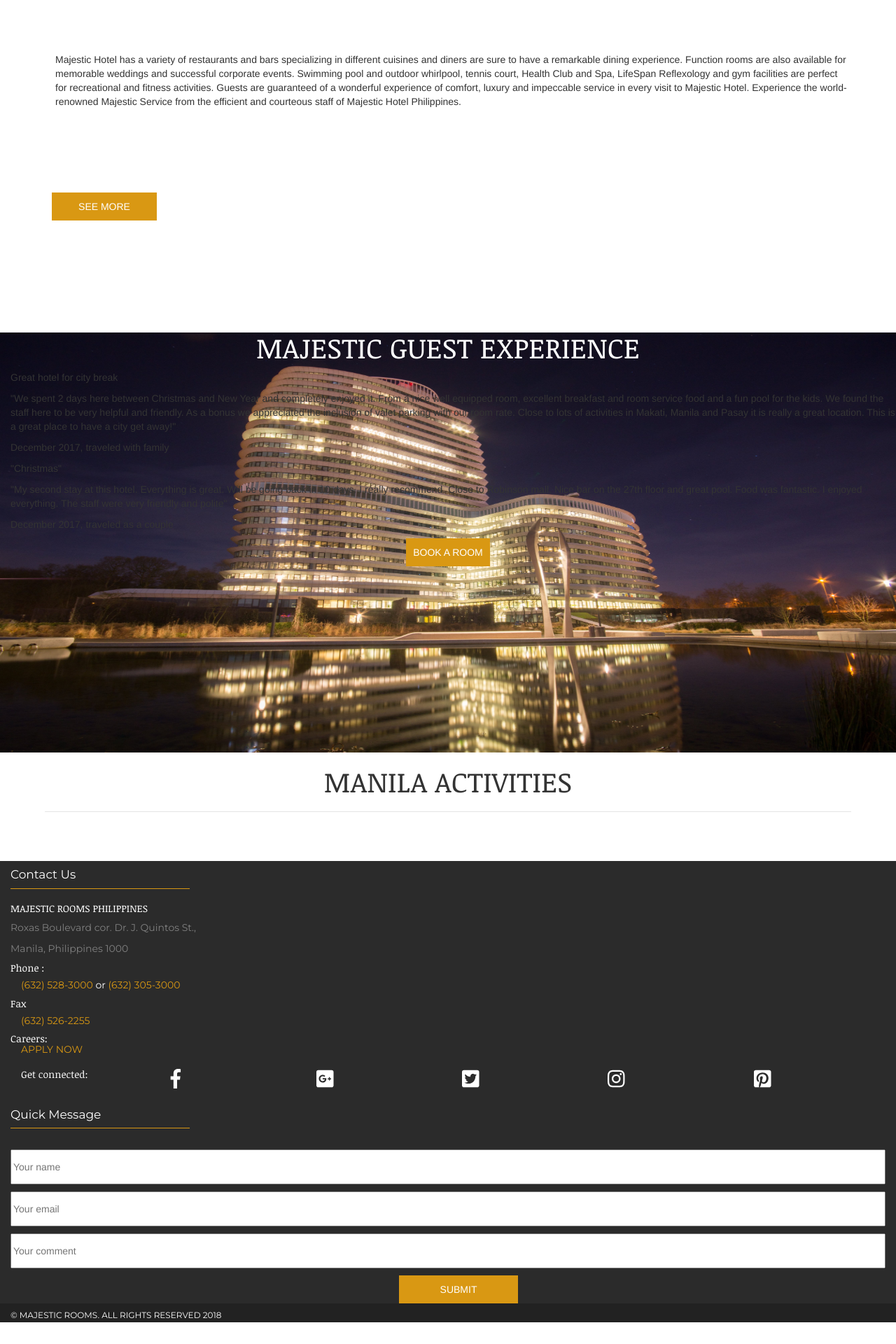
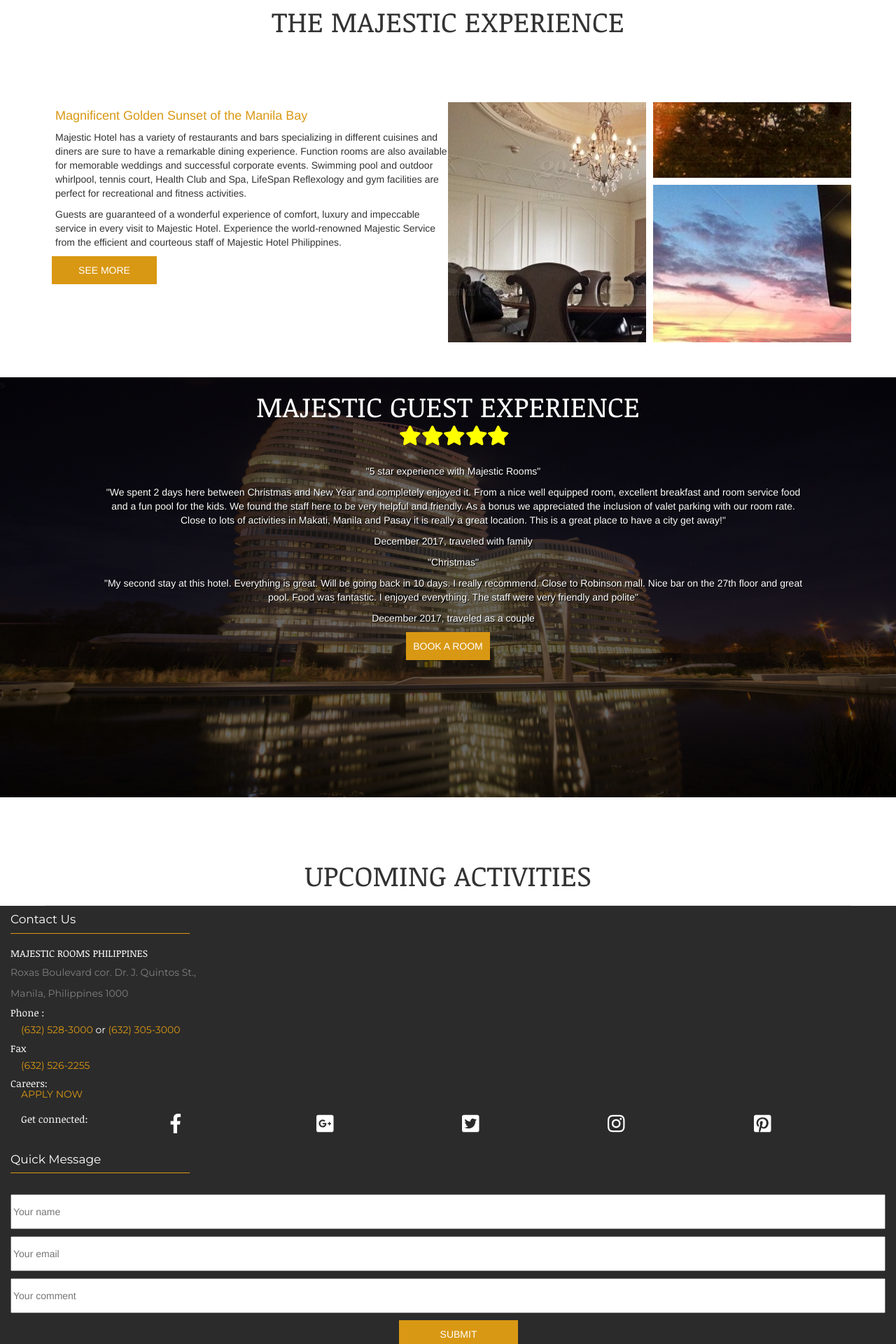
Before and after one commit to pochhhhh/Majestic-Rooms, a PHP site: page / in a window 1280 px wide. Shown: the part 2937-4857 px from the top of the page at 70% size. Before the commit the page ends 4826 px from the top, so only its background shows below. Run offline with PHP 8.4, Linux system fonts and the light colour scheme; some libraries are stand-ins or nearby versions.

Commit message:
updated the PHP files, fixed up the correct external styling file paths

```diff
--- a/html/index.html
+++ b/html/index.html
@@ -82,6 +82,8 @@
 
 </section>
 
+</header>
+
 <h1>Carrying on work from the office 12/03</h1>
 
 
@@ -93,7 +95,7 @@
 
 </section>
 
-</header>
+
 
 
 
--- a/index.php
+++ b/index.php
@@ -8,7 +8,7 @@
 <title>Majestic Rooms</title>
 
 
-<link rel="stylesheet" href="style.css" type="text/css">
+<link rel="stylesheet" href="./style.css" type="text/css">
 <link href="https://fonts.googleapis.com/css?family=Noticia+Text" rel="stylesheet">
 <link href="https://fonts.googleapis.com/css?family=Rokkitt" rel="stylesheet">
 <link href="https://fonts.googleapis.com/css?family=Montserrat" rel="stylesheet">
@@ -31,10 +31,60 @@
 
 <!-- Header showcase -->
 
-<?php require("header.php"); ?>
+
+<header>
+
+<section id="navbar">
+
+	<!-- Insert Bootstrap navbar here -->
 
 
-<h1>Carrying on work from the office 05/03</h1>
+
+	<nav class="navbar navbar-fixed-top navbar-inverse">
+
+	<div class="container-fluid">
+
+	<div class="navbar-header">
+
+
+
+	<a href="#" class="navbar-left"><img src="./images/logo.png"></a>
+
+
+
+	<button type="button" class="navbar-toggle collapsed" data-toggle="collapse" data-target="#menu">
+
+	<span class="icon-bar"></span>
+	<span class="icon-bar"></span>
+	<span class="icon-bar"></span>
+
+	</button>
+
+	</div>
+
+	<div class="collapse navbar-collapse" id="menu">
+
+	<ul class="nav navbar-nav navbar-right">
+
+	<li><a href="#">Test</a></li>
+	<li><a href="#">Test</a></li>
+	<li><a href="#">Test</a></li>
+
+	</ul>
+
+	</div>
+
+	</div>
+
+	</nav>
+
+
+
+</section>
+
+</header>
+
+<h1>Carrying on work from the office 12/03</h1>
 
 
 
@@ -45,7 +95,7 @@
 
 </section>
 
-</header>
+
 
 
 
@@ -59,27 +109,38 @@
 
 	<div class="grid-container">
 
+
 <input class="grid-item" type="date" name="checkin">
 <input class="grid-item" type="date" name="checkout">
 <input class="grid-item" name="code">
 
-<button type="button">BOOK A ROOM</button>
+
+
+
 
 </div>
+
+<button type="button">BOOK A ROOM</button>
 
 <hr>
 
 </section>
 
+<h1 class="be-a-majestic-member">BE A MAJESTIC MEMBER</h1>
+
 <hr>
+
+
 
 <section id="section-a"> <!-- BE A MAJESTIC MEMBER -->
 
-<h1>BE A MAJESTIC MEMBER</h1>
 
-<hr>
+<div class="section-a-img">
 
-<div class="box"></div>
+<img src="./images/member.jpeg">
+
+</div>
+
 
 <ul>
 
@@ -91,6 +152,8 @@
 
 
 </ul>
+
+
 
 
 <div class="sign-buttons">
@@ -307,34 +370,83 @@
 </ul>
 
 
+
+
 </section>
 
 <section id="section-c"><!-- THE MAJESTIC EXPERIENCE -->
 
+<h1>THE MAJESTIC EXPERIENCE</h1>
 
 
+<div class="section-c-grids">
+
+<div class="section-c-1">
 
 <h4>
 Magnificent Golden Sunset of the Manila Bay</h4>
 
-<p>Majestic Hotel has a variety of restaurants and bars specializing in different cuisines and diners are sure to have a remarkable dining experience. Function rooms are also available for memorable weddings and successful corporate events. Swimming pool and outdoor whirlpool, tennis court, Health Club and Spa, LifeSpan Reflexology and gym facilities are perfect for recreational and fitness activities.
+<p>Majestic Hotel has a variety of restaurants and bars specializing in different cuisines and diners are sure to have a remarkable dining experience. Function rooms are also available for memorable weddings and successful corporate events. Swimming pool and outdoor whirlpool, tennis court, Health Club and Spa, LifeSpan Reflexology and gym facilities are perfect for recreational and fitness activities.</p>
 
-Guests are guaranteed of a wonderful experience of comfort, luxury and impeccable service in every visit to Majestic Hotel. Experience the world-renowned Majestic Service from the efficient and courteous staff of Majestic Hotel Philippines.</p>
+<p>Guests are guaranteed of a wonderful experience of comfort, luxury and impeccable service in every visit to Majestic Hotel. Experience the world-renowned Majestic Service from the efficient and courteous staff of Majestic Hotel Philippines.</p>
 
 
 <button class="button">SEE MORE</button>
 
+</div>
+
+<div class="section-c-2">
+
+<div class="big-left"></div>
+<div class="top-right"></div>
+<div class="bottom-right"></div>
+
+
+
+
+
+</div>
+
+</div>
+
 
 </section>
 
+
+
 <section id="section-d"><!-- Majestic GUEST EXPERIENCE -->
 
-<div class="background-image"></div>
+<div class="opacity-layer">
 
 
 <h1>MAJESTIC GUEST EXPERIENCE</h1>
 
-<p>Great hotel for city break</p>
+<div class="star-rating">
+
+<div><i class="fas fa-star fa-2x"></i>
+
+</div>
+<div><i class="fas fa-star fa-2x"></i>
+
+</div>
+<div><i class="fas fa-star fa-2x"></i>
+
+</div>
+
+<div><i class="fas fa-star fa-2x"></i>
+
+</div>
+<div><i class="fas fa-star fa-2x"></i>
+
+</div>
+
+
+
+</div>
+
+<div id="reviews">
+
+<p>"5 star experience with Majestic Rooms"</p>
 
 <p>"We spent 2 days here between Christmas and New Year and completely enjoyed it. From a nice well equipped room, excellent breakfast and room service food and a fun pool for the kids. We found the staff here to be very helpful and friendly. As a bonus we appreciated the inclusion of valet parking with our room rate. Close to lots of activities in Makati, Manila and Pasay it is really a great location. This is a great place to have a city get away!"
 </p>
@@ -350,10 +462,12 @@ Guests are guaranteed of a wonderful experience of comfort, luxury and impeccabl
 
 <p>December 2017, traveled as a couple</p>
 
+</div>
+
 <button class="button book-button">BOOK A ROOM</button>
 
 
-
+</div>s
 </section>
 
 
@@ -361,7 +475,7 @@ Guests are guaranteed of a wonderful experience of comfort, luxury and impeccabl
 
 <section id="section-e"><!-- MANILA ACTIVITIES -->
 
-<h1>MANILA ACTIVITIES</h1>
+<h1>UPCOMING ACTIVITIES</h1>
 
 <hr>
 
--- a/style.css
+++ b/style.css
@@ -602,10 +602,18 @@ color:yellow;
 
 #section-d{
 
-
+max-height:800px;
+height:800px;
 background-image: url("./images/review-background.jpg");
 background-size: 100% 100%;
 
+
+}
+
+#section-e{
+
+	position:relative;
+	top:170px;
 
 }
 
```
Also changed, not shown: html/header.html (+11 -5 lines).
